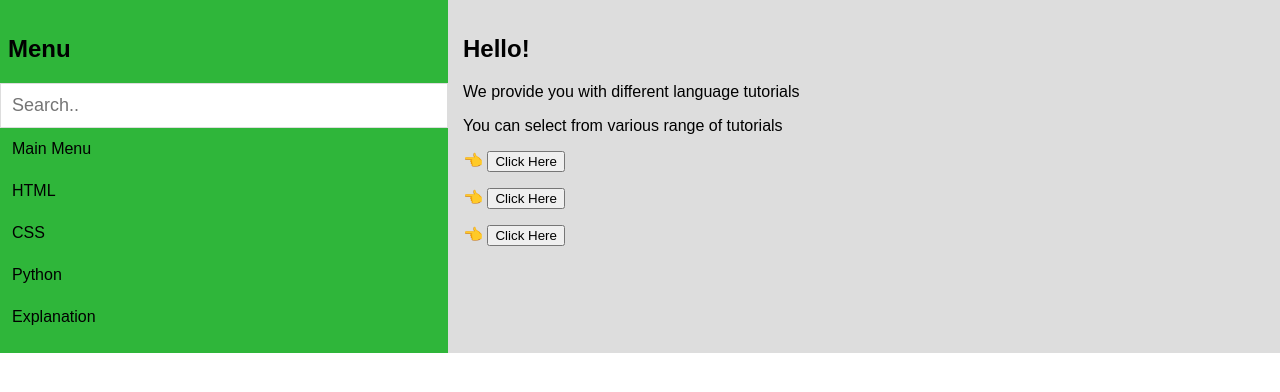
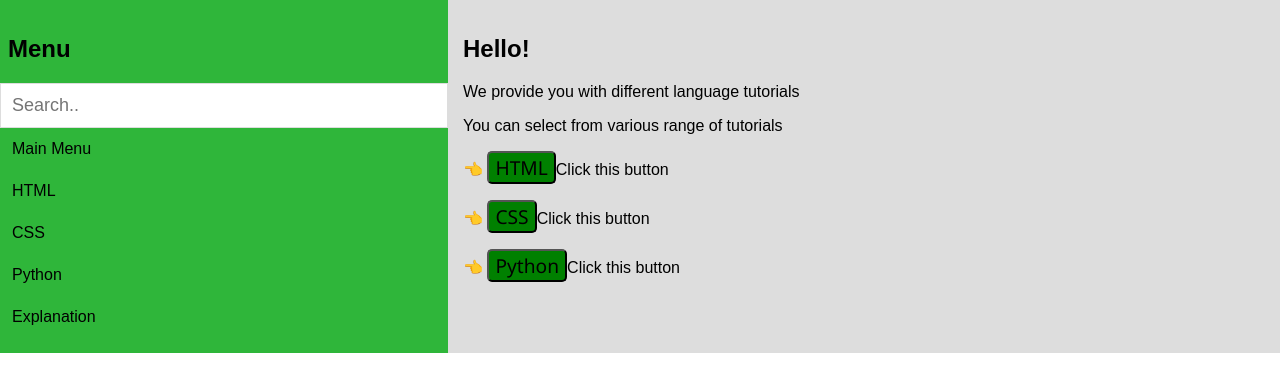
Before and after one commit to coolcoder286/Programming-Spot, a plain HTML site: page index.html in a window 1280 px wide. Drawn offline with Linux system fonts and the light colour scheme.

Commit message:
Major Changes

```diff
--- a/index.html
+++ b/index.html
@@ -58,6 +58,13 @@ body {
 #myMenu li a:hover {
     background-color: #eee;
 }
+.button {
+    background-color: green;
+    font-family: 'Segoe UI', Tahoma, Geneva, Verdana, sans-serif;
+    border-radius: 5px;
+    font-size: larger
+}
+
 </style>
 <title>Programming Spot</title>
 <link rel="shortcut icon" type="image/png" href="images/favicon.png"/>
@@ -81,9 +88,9 @@ body {
     <h2>Hello!</h2>
     <p>We provide you with different language tutorials</p>
     <p>You can select from various range of tutorials</p>
-    <p>👈 <button onclick="window.location.href='html.html'">Click Here</button></p>
-    <p>👈 <button onclick="window.location.href='css.html'">Click Here</button></p>
-    <p>👈 <button onclick="window.location.href='python.html'">Click Here</button></p>
+    <p>👈 <button onclick="window.location.href='html.html'" class="button">HTML</button>Click this button</p>
+    <p>👈 <button onclick="window.location.href='css.html'" class="button">CSS</button>Click this button</p>
+    <p>👈 <button onclick="window.location.href='python.html'" class="button">Python</button>Click this button</p>
 </div>
 </div>
 
```
